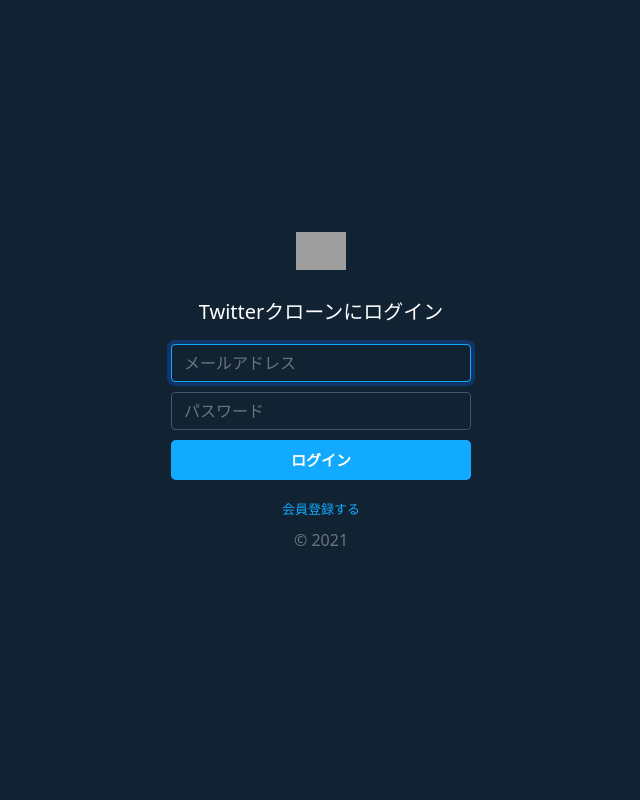
After one commit to pekopokosiro/TwitterClone, a PHP site: page /sign-in.php in a window 1280 px wide. The commit adds this page. Shown: the whole page, without its empty margins (319-959 px from the left). Run offline with PHP 8.4, Linux system fonts and the light colour scheme; grey boxes are pictures that could not be loaded.

Commit message:
ログイン画面と会員登録画面

```diff
--- a/Views/css/style.css
+++ b/Views/css/style.css
@@ -1,6 +1,11 @@
 /*
 全体
 ****/
+
+html {
+    height: 100%;
+}
+
 .container {
     display: flex;
     justify-content: center;
@@ -20,13 +25,11 @@
 
 @media screen and (max-width: 500px) {
     .container {
-        padding:0;
+        padding: 0;
     }
-
     .side {
         width: 60px;
     }
-
     .main {
         width: calc(100% - 60px);
     }
@@ -53,9 +56,11 @@ a {
     text-decoration: none;
 }
 
+
 /*
 サイド
 ****/
+
 .side .side-inner {
     top: 0px;
     padding-top: 20px;
@@ -91,26 +96,25 @@ a {
 
 @media screen and (max-width: 500px) {
     .side .side-inner img {
-        width:75%;
+        width: 75%;
         margin-bottom: 15px;
     }
-
     .side .side-inner img.icon {
         width: 85%;
     }
-
     .side .side-inner img.post-tweet {
         width: 100%;
     }
-
     .side .side-inner .my-icon img {
         width: 90%;
     }
 }
 
+
 /*
 メイン
 ****/
+
 .main .main-header {
     padding: 20px;
     border-bottom: 1px solid #eef;
@@ -123,9 +127,11 @@ a {
     font-weight: bold;
 }
 
+
 /*
 ホーム
 ****/
+
 .home .tweet-post {
     display: flex;
     padding: 10px;
@@ -245,11 +251,58 @@ a {
 
 @media screen and (max-width: 500px) {
     .home .tweet-list .tweet .user {
-        width:60px;
+        width: 60px;
         padding: 5px 10px 10px 5px;
     }
-
     .bottom-area .btn {
         margin-top: 10px;
     }
 }
+
+
+/*
+**会員登録（ログイン共用）
+*/
+
+body.sign-up {
+    align-items: center;
+    display: flex;
+    padding-top: 40px;
+    padding-bottom: 40px;
+    height: 100%;
+}
+
+.sign-up {
+    background-color: #123;
+    color: white;
+}
+
+.sign-up .form-sign-up {
+    width: 100%;
+    max-width: 330px;
+    padding: 15px;
+    margin: auto;
+}
+
+.sign-up .logo-white {
+    margin-bottom: 30px;
+    width: 50px;
+}
+
+.sign-up h1 {
+    font-size: 20px;
+    margin-bottom: 20px;
+}
+
+.sign-up input {
+    margin-bottom: 10px;
+    background-color: #123;
+    border-color: #456;
+    color: #fff;
+}
+
+.sign-up input:focus {
+    background-color: #123;
+    border-color: #1af;
+    color: #fff
+}
--- /dev/null
+++ b/Views/sign-in.php
@@ -0,0 +1,35 @@
+<!DOCTYPE html>
+<html lang="ja">
+
+<head>
+    <meta charset="UTF-8">
+    <meta http-equiv="X-UA-Compatible" content="IE=edge">
+    <meta name="viewport" content="width=device-width, initial-scale=1.0">
+
+    <link rel="icon" href="/TwitterClone/Views/img/logo-twitterblue.svg">
+    <!-- Bootstrap CSS -->
+    <link href="https://cdn.jsdelivr.net/npm/bootstrap@5.0.0-beta1/dist/css/bootstrap.min.css" rel="stylesheet" integrity="sha384-giJF6kkoqNQ00vy+HMDP7azOuL0xtbfIcaT9wjKHr8RbDVddVHyTfAAsrekwKmP1" crossorigin="anonymous">
+    <link href="/TwitterClone/Views/css/style.css" rel="stylesheet">
+
+    <title>ログイン画面 / Twitterクローン</title>
+    <meta name="description" content="ログイン画面です">
+</head>
+
+<body class="sign-up text-center">
+<main class="form-sign-up">
+    <form action="sign-in.php" method="post">
+        <img src="/TwitterClone/Views/img/logo-white.svg" alt="" class="logo-white">
+        <h1>Twitterクローンにログイン</h1>
+        <input type="e-mail" class="form-control" name="e-mail" placeholder="メールアドレス"  required autofocus>
+        <input type="password" class="form-control" name="password" placeholder="パスワード"  required>
+        <button class="w-100 btn btn-lg"　type="submit">ログイン</button>
+        <p class="mt-3 mb-2"><a href="sign-up.php">会員登録する</a></p>
+        <p class="mt-2 mb-3 text-muted">&copy; 2021</p>
+    </form>
+</main>
+
+</body>
+
+
+
+</html>
```
Also changed, not shown: Views/sign-up.php (added, +37 -0 lines).
